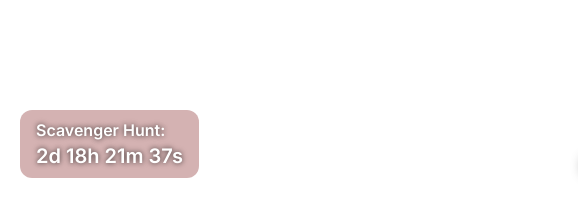
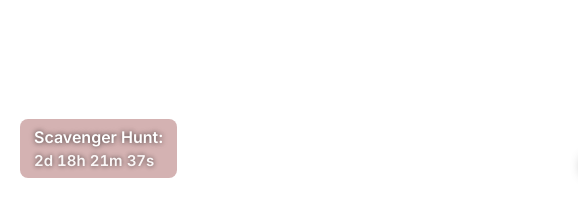
Before and after one commit to overlay333/overlay, a plain HTML site: page index.html in a window 1280 px wide. Shown: the part 602-800 px from the top of the page, 0-578 px from the left. Drawn offline with Linux system fonts and the light colour scheme; no server answers; grey boxes are pictures that could not be loaded.

Commit message:
Update index.html

```diff
--- a/index.html
+++ b/index.html
@@ -86,10 +86,10 @@
       position: absolute;
       bottom: 20px;
       left: 20px;
-      padding: 10px 16px;
-      border-radius: 12px;
+      padding: 8px 14px;
+      border-radius: 8px;
       background-color: rgba(255, 0, 0, 0.1);
-      font-size: 20px;
+      font-size: 15px;
       font-weight: 600;
       text-shadow:
         0 0 4px rgba(0, 0, 0, 0.4),
@@ -99,13 +99,21 @@
       align-items: flex-start;
       justify-content: center;
       transition: background-color 0.5s ease;
+      font-family: 'Inter', monospace, sans-serif;
     }
 
     #countdown-label {
       font-size: 16px;
       margin-bottom: 4px;
+      opacity: 100%;
     }
 
+    #countdown-text {
+      min-width: 120px;
+      display: inline-block;
+      opacity: 90%;
+      font-variant-numeric: tabular-nums;
+    }
     @keyframes pulseRed {
       0% { background-color: rgba(255, 0, 0, 0.2); }
       50% { background-color: rgba(255, 0, 0, 0.6); }
```
